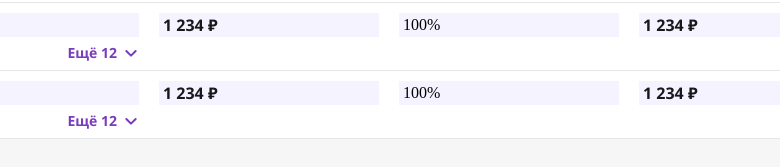
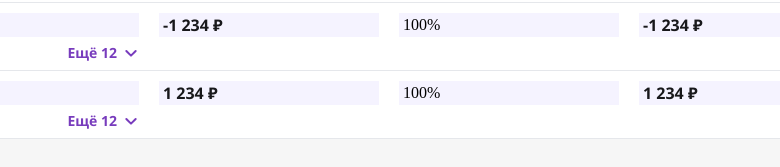
Before and after one commit to HelloSkills/HelloSkills.github.io-partII, a plain HTML site: page index.html in a window 1280 px wide. Shown: the part 507-674 px from the top of the page, 500-1280 px from the left. Drawn offline with Linux system fonts and the light colour scheme; files whose address does not match are found by name.

Commit message:
Ready D Fix

```diff
--- a/index.html
+++ b/index.html
@@ -140,9 +140,9 @@
                             </svg>
                         </div>
                     </div>
-                    <div class="dates-items-price">1 234 ₽</div>
+                    <div class="dates-items-price">-1 234 ₽</div>
                     <div class="dates-items-percent">100%</div>
-                    <div class="dates-items-rewards">1 234 ₽</div>
+                    <div class="dates-items-rewards">-1 234 ₽</div>
                     <div class="dates-items-comment">Отказ от заказа</div>
 
                 </div>
```
